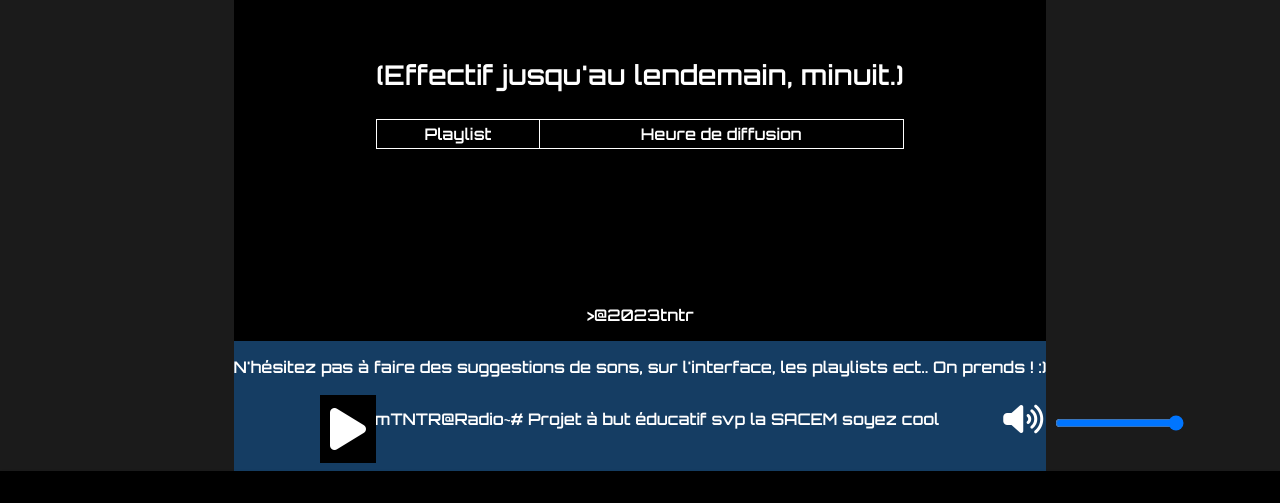
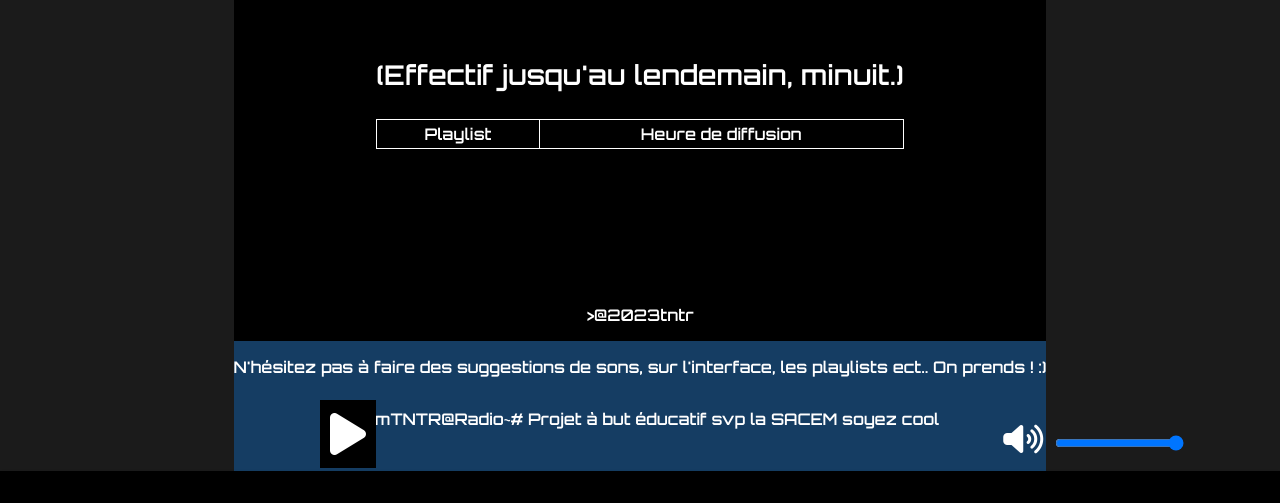
Before and after one commit to St4lV/tirnatek.github.io, a plain HTML site: page m.index.html in a window 1280 px wide. Shown: the part 297-800 px from the top of the page. Drawn offline with nearby package versions, Linux system fonts and the light colour scheme; no server answers.

Commit message:
m.index.css fixs

```diff
--- a/m.index.css
+++ b/m.index.css
@@ -147,7 +147,7 @@ body {
     position: fixed;
     text-align: left;
     left: 25%;
-    bottom: 5%;
+    bottom: 35px;
     background-color: black;
   }
   img{
@@ -156,7 +156,7 @@ body {
     position: fixed;
     text-align: left;
     left: 2%;
-    bottom: 1%;
+    bottom: 7;
     width: 125px;
     padding: 20px;
     height: auto;
@@ -174,6 +174,6 @@ th, td {
     position: fixed;
     right: 2%;
     font-size: 2em;
-    bottom: 4%;
+    bottom: 12px;
     width: 25%;
 }
```
